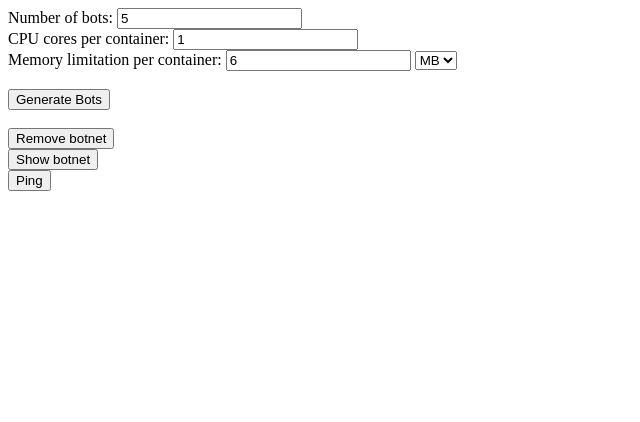
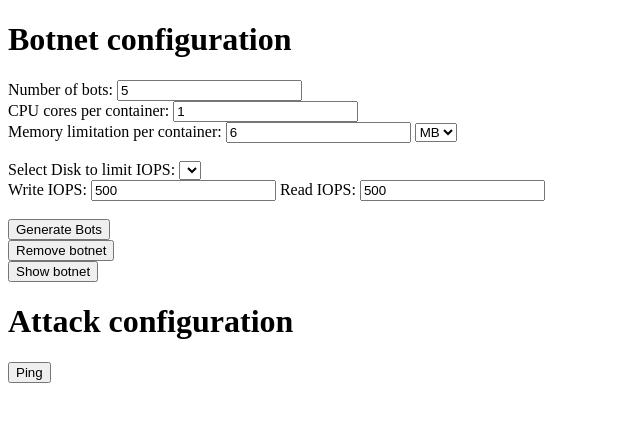
Before and after one commit to kralluk/DDoS_testbed, a Python web app: template webapp/app/templates/index.html in a window 1280 px wide. Shown: the top 422 px of the page, without its empty margins (0-640 px from the left). Run offline with Jinja, Linux system fonts and the light colour scheme; the template is opened without the code that fills it, so the values that code supplies are empty.

Commit message:
Added disk write limit option and made slight code modifications

```diff
--- a/webapp/app/templates/index.html
+++ b/webapp/app/templates/index.html
@@ -7,6 +7,7 @@
   </head>
   <body>
     <form id="generate_botnet_form" method="post" action="/generate_botnet">
+      <h1>Botnet configuration</h1>
       <label for="bots_number">Number of bots:</label>
       <input
         type="number"
@@ -35,10 +36,33 @@
       <select name="memory_unit">
         <option value="MB">MB</option>
         <option value="GB">GB</option></select
-      ><br />
-      <br /><input type="submit" value="Generate Bots" />
+      ><br /><br />
+
+      <label for="disk_select">Select Disk to limit IOPS:</label>
+      <select id="disk_select" name="disk">
+        {% for disk in disks %}
+        <option value="{{ disk }}">{{ disk }}</option>
+        {% endfor %}
+      </select>
+      <br />
+      <label for="write_iops">Write IOPS:</label>
+      <input
+        type="number"
+        id="write_iops"
+        name="write_iops"
+        min="0"
+        value="500"
+      />
+      <label for="read_iops">Read IOPS:</label>
+      <input
+        type="number"
+        id="read_iops"
+        name="read_iops"
+        min="0"
+        value="500"
+      />
+      <br /><br /><input type="submit" value="Generate Bots" />
     </form>
-    <br />
     <!-- <br />
     <label for="swap_memory">Swap memory:</label><br />
     <input type="number" id="swap_memory" name="swap_memory" /><br />
@@ -47,6 +71,7 @@
     <form action="show_botnet">
       <input type="submit" value="Show botnet" name="action1" />
     </form>
+    <h1>Attack configuration</h1>
     <button id="ping">Ping</button>
   </body>
 </html>
```
Also changed, not shown: webapp/app/bot_creation.py (+28 -3 lines), webapp/app/routes.py (+10 -14 lines), webapp/docker-compose.yml (renamed from docker-compose.yml), webapp/prometheus.yml (renamed from prometheus.yml).
